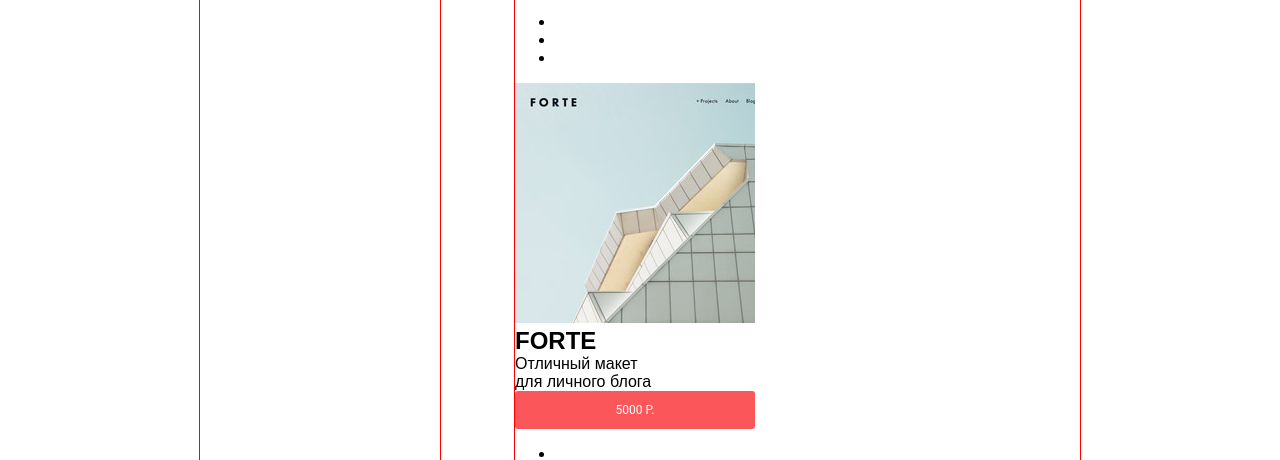
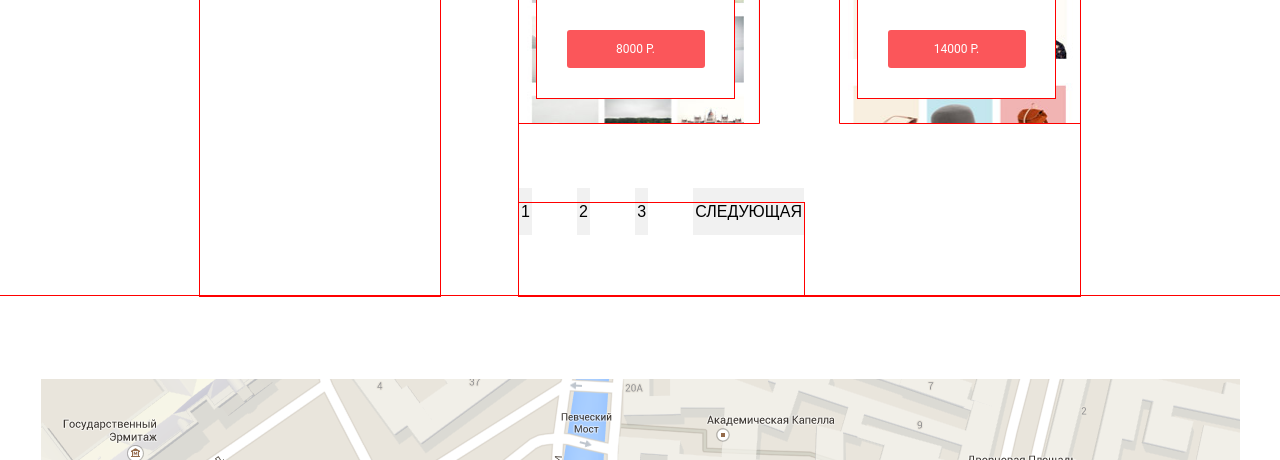
Before and after one commit to BarTezzzz/htmlacademy-nerds, a plain HTML site: page catalog.html in a window 1280 px wide. Shown: the part 1288-1748 px from the top of the page. Drawn offline with Linux system fonts and the light colour scheme; files whose address does not match are found by name.

Commit message:
Work on items catalog.

```diff
--- a/css/style.css
+++ b/css/style.css
@@ -800,12 +800,14 @@ header-slider__p_wspacing {
   color: #000000;
 }
 
-/* --MAIN-CATALOG-Items-list------------- */
+/* --MAIN-CATALOG-List--------------------- */
 
 .catalog-list {
-  width: 565px;
+  width: 561px;
   outline: 1px solid red;
 }
+
+/* --MAIN-CATALOG-Sorting-menu------------- */
 
 .sorting-menu__list {
   display: flex;
@@ -867,10 +869,106 @@ header-slider__p_wspacing {
   opacity: 0.5;
 }
 
+/* --MAin-CATALOG-Items-list------- */
+
+.items-list {
+  display: flex;
+  justify-content: space-between;
+  align-items: flex-start;
+  flex-wrap: wrap;
+  padding-top: 20px;
+}
+
+.items-list__item {
+  position: relative;
+  flex-basis: 240px;
+  height: 240px;
+  margin-bottom: 80px;
+  border-top: 30px solid #f1f1f1;
+  border-top-left-radius: 5px;
+  border-top-right-radius: 5px;
+  outline: 1px solid red;
+}
+
+.decorations__list {
+  position: absolute;
+  top: -30px;
+  left: 32px;
+  display: flex;
+  justify-content: space-between;
+  align-items: center;
+  padding: 0;
+  margin: 0;
+  width: 36px;
+  outline: 1px solid red;
+}
+
+.decorations__li {
+  font-size: 25px;
+  color: #ffffff;
+}
+
+.items-list__buy-block {
+  position: absolute;
+  top: 18px;
+  left: 18px;
+  /*display: none;*/
+  display: flex;
+  flex-direction: column;
+  justify-content: space-between;
+  align-items: center;
+  width: 137px;
+  height: 132px;
+  padding: 35px 30px 30px 30px;
+  text-align: center;
+  background-color: #ffffff;
+  outline: 1px solid red;
+}
+
+.items-list__item-name {
+  font: 18px/8.56px "Roboto", Arial, sans-serif;
+  text-transform: uppercase;
+  color: #000000;
+}
+
+.items-list__item-description {
+  font: 14px/18px "Roboto", Arial, sans-serif;
+  color: #283136;
+}
+
+.items-list__price-btn {
+  margin-top: auto;
+  width: 138px;
+}
+
+/* --MAIN-CATALOG-Jump-navigation-menu---- */
+
+.jump-navigation-menu {
+  padding-bottom: 75px;
+  width: 285px;
+  outline: 1px solid red;
+}
+
+.jump-navigation-menu__list {
+  display: flex;
+  justify-content: space-between;
+  align-items: flex-start;
+  flex-wrap: nowrap;
+}
+
+.main_catalog__btn_grey {
+  width: 35px;
+  height: 35px;
+  color: #000000;
+  text-transform: uppercase;
+  border: 2px solid #f1f1f1;
+}
+
 /* --FOOTER-------------------------------------------------------------- */
 
 .footer {
   padding: 83px 0 70px 0;
+  outline: 1px solid red;
 }
 
 .footer_address-no-js,
```
Also changed, not shown: catalog.html (+1 -1 lines).
